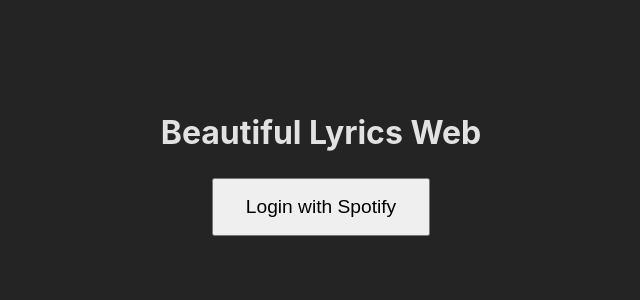
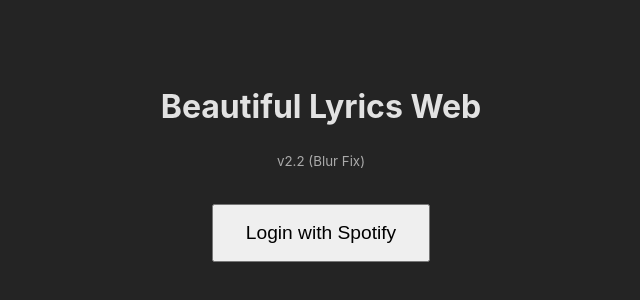
Before and after one commit to Rafi08/BetterlyricsWeb, a React (Vite) app in the folder web-app/: page / in a window 1280 px wide. Shown: the part 238-538 px from the top of the page, without its empty margins (319-959 px from the left). Built offline with nearby package versions, Linux system fonts and the light colour scheme.

Commit message:
Add version number v2.2 to UI

```diff
--- a/web-app/src/App.tsx
+++ b/web-app/src/App.tsx
@@ -17,6 +17,7 @@
     return (
       <div style={{ display: 'flex', justifyContent: 'center', alignItems: 'center', height: '100vh', flexDirection: 'column' }}>
         <h1>Beautiful Lyrics Web</h1>
+        <small style={{ marginBottom: '2rem', opacity: 0.7 }}>v2.2 (Blur Fix)</small>
         <button onClick={login} style={{ padding: '1rem 2rem', fontSize: '1.2rem', cursor: 'pointer' }}>
           Login with Spotify
         </button>
@@ -28,8 +29,8 @@
     <>
       <div style={{ position: 'fixed', top: '1rem', right: '1rem', zIndex: 1000 }}>
         {/* Controls Overlay */}
-        <div style={{ background: 'rgba(0,0,0,0.5)', padding: '0.5rem', borderRadius: '8px' }}>
-          <small>{currentTrack ? currentTrack.name : 'Waiting for music...'}</small>
+        <div style={{ background: 'rgba(0,0,0,0.5)', padding: '0.5rem', borderRadius: '8px', color: 'white' }}>
+          <small>{currentTrack ? currentTrack.name : 'Waiting...'}</small>
           <button onClick={logout} style={{ marginLeft: '1rem' }}>Logout</button>
         </div>
       </div>
@@ -37,6 +38,7 @@
       {!isActive ? (
         <div style={{ display: 'flex', justifyContent: 'center', alignItems: 'center', height: '100vh', flexDirection: 'column' }}>
           <h2>Ready to play!</h2>
+          <small style={{ marginBottom: '1rem', opacity: 0.7 }}>v2.2 (Blur Fix)</small>
           <p>Open Spotify and connect to <strong>Beautiful Lyrics Web</strong></p>
           <small>Device ID: {deviceId}</small>
         </div>
```
